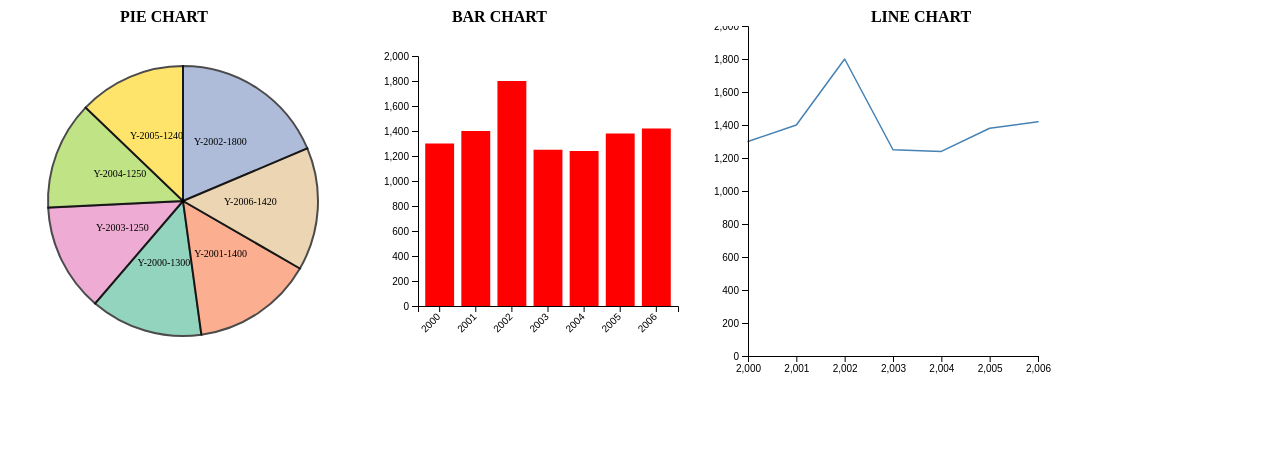
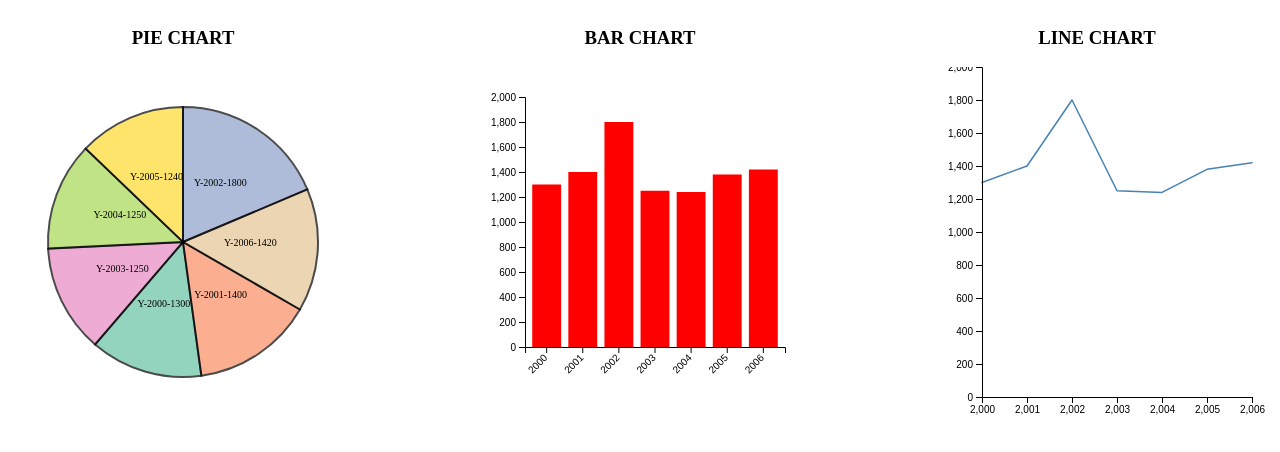
Before and after one commit to kapil2209/D3jsTasks, a plain HTML site: page index/index.html in a window 1280 px wide. Drawn offline with nearby package versions, Linux system fonts and the light colour scheme.

Commit message:
[chart]pagelayout updated

```diff
--- a/index/index.html
+++ b/index/index.html
@@ -1,33 +1,46 @@
 <!DOCTYPE html>
-
-<meta charset="utf-8" />
-
-<script src="https://d3js.org/d3.v4.js"></script>
-<script src="https://d3js.org/d3.v4.min.js"></script>
-<script src="https://d3js.org/d3-scale-chromatic.v1.min.js"></script>
-
-<label style="margin-bottom: 1em; margin-left: 7em"><b>PIE CHART</b></label>
-<label style="margin-bottom: 1em; margin-left: 15em"><b>BAR CHART</b></label>
-<label style="margin-bottom: 1em; margin-left: 20em"><b>LINE CHART</b></label>
-<div id="my_dataviz"></div>
-
-<div>
+<html lang="en">
+  <head>
+    <meta charset="UTF-8" />
+    <meta http-equiv="X-UA-Compatible" content="IE=edge" />
+    <meta name="viewport" content="width=device-width, initial-scale=1.0" />
+    <script src="https://d3js.org/d3.v4.js"></script>
+    <script src="https://d3js.org/d3.v4.min.js"></script>
+    <script src="https://d3js.org/d3-scale-chromatic.v1.min.js"></script>
+    <title>Charts</title>
+  </head>
+  <body>
+    <div style="display: flex; justify-content: space-between">
+      <div style="display: flex; flex-direction: column; align-items: center">
+        <div><h3>PIE CHART</h3></div>
+        <div style="width: 100%" id="pieChart"></div>
+      </div>
+      <div style="display: flex; flex-direction: column; align-items: center">
+        <div><h3>BAR CHART</h3></div>
+        <div style="width: 100%" id="barChart"></div>
+      </div>
+      <div style="display: flex; flex-direction: column; align-items: center">
+        <div><h3>LINE CHART</h3></div>
+        <div style="width: 100%" id="lineChart"></div>
+      </div>
+    </div>
+  </body>
   <script>
-    var width = 350;
+    const width = 350;
     height = 350;
     margin = 40;
 
-    var radius = Math.min(width, height) / 2 - margin;
+    const radius = Math.min(width, height) / 2 - margin;
 
-    var svg = d3
-      .select("#my_dataviz")
+    const svg = d3
+      .select("#pieChart")
       .append("svg")
       .attr("width", width)
       .attr("height", height)
       .append("g")
       .attr("transform", "translate(" + width / 2 + "," + height / 2 + ")");
 
-    var data = {
+    const data = {
       2000: 1300,
       2001: 1400,
       2002: 1800,
@@ -37,16 +50,18 @@
       2006: 1420,
     };
 
-    var color = d3.scaleOrdinal().domain(data).range(d3.schemeSet2);
+    const color = d3.scaleOrdinal().domain(data).range(d3.schemeSet2);
 
-    var pie = d3.pie().value(function (d) {
+    const pie = d3.pie().value(function (d) {
+      console.log("::::d", d);
       return d.value;
     });
-    console.log(pie);
-    var data_ready = pie(d3.entries(data));
+    console.log("::::pie", pie);
+    const data_ready = pie(d3.entries(data));
+    console.log("::::data_ready", data_ready);
     console.log(data_ready);
 
-    var arcGenerator = d3.arc().innerRadius(0).outerRadius(radius);
+    const arcGenerator = d3.arc().innerRadius(0).outerRadius(radius);
 
     svg
       .selectAll("mySlices")
@@ -75,9 +90,6 @@
       .style("text-anchor", "middle")
       .style("font-size", 10);
   </script>
-</div>
-
-<div>
   <script>
     const population = [
       { year: 2000, popularity: 1300 },
@@ -89,21 +101,21 @@
       { year: 2006, popularity: 1420 },
     ];
 
-    var margin = { top: 30, right: 30, bottom: 70, left: 60 },
-      width = 350 - margin.left - margin.right,
-      height = 350 - margin.top - margin.bottom;
+    const margin = { top: 30, right: 30, bottom: 70, left: 60 },
+      barWidth = 350 - margin.left - margin.right,
+      barHeight = 350 - margin.top - margin.bottom;
 
-    var svg = d3
-      .select("#my_dataviz")
+    const barSvg = d3
+      .select("#barChart")
       .append("svg")
-      .attr("width", width + margin.left + margin.right)
-      .attr("height", height + margin.top + margin.bottom)
+      .attr("width", barWidth + margin.left + margin.right)
+      .attr("height", barHeight + margin.top + margin.bottom)
       .append("g")
       .attr("transform", "translate(" + margin.left + "," + margin.top + ")");
 
-    var x = d3
+    const x = d3
       .scaleBand()
-      .range([0, width])
+      .range([0, barWidth])
       .domain(
         population.map(function (d) {
           return d.year;
@@ -111,18 +123,18 @@
       )
       .padding(0.2);
 
-    svg
+    barSvg
       .append("g")
-      .attr("transform", "translate(0," + height + ")")
+      .attr("transform", "translate(0," + barHeight + ")")
       .call(d3.axisBottom(x))
       .selectAll("text")
       .attr("transform", "translate(-10,0)rotate(-45)")
       .style("text-anchor", "end");
 
-    var y = d3.scaleLinear().domain([0, 2000]).range([height, 0]);
-    svg.append("g").call(d3.axisLeft(y));
+    const y = d3.scaleLinear().domain([0, 2000]).range([barHeight, 0]);
+    barSvg.append("g").call(d3.axisLeft(y));
 
-    svg
+    barSvg
       .selectAll("mybar")
       .data(population)
       .enter()
@@ -135,13 +147,10 @@
       })
       .attr("width", x.bandwidth())
       .attr("height", function (d) {
-        return height - y(d.popularity);
+        return barHeight - y(d.popularity);
       })
       .attr("fill", "red");
   </script>
-</div>
-
-<div style="margin-left: 3em">
   <script>
     const populationLine = [
       { year: 2000, popularity: 1300 },
@@ -154,20 +163,21 @@
     ];
 
     const svg1 = d3
-      .select("#my_dataviz")
+      .select("#lineChart")
       .append("svg")
       .attr("height", 350)
       .attr("width", 350);
 
-    const margin = { top: 0, bottom: 20, left: 40, right: 20 };
+    const lineMargin = { top: 0, bottom: 20, left: 60, right: 20 };
     const chart = svg1
       .append("g")
-      .attr("transform", `translate(${margin.left},0)`);
-    const widthline = +svg1.attr("width") - margin.left - margin.right;
-    const heightline = +svg1.attr("height") - margin.top - margin.bottom;
+      .attr("transform", `translate(${lineMargin.left},0)`);
+    const widthline = +svg1.attr("width") - lineMargin.left - lineMargin.right;
+    const heightline =
+      +svg1.attr("height") - lineMargin.top - lineMargin.bottom;
     const grp = chart
       .append("g")
-      .attr("transform", `translate(-${margin.left},-${margin.top})`);
+      .attr("transform", `translate(-${lineMargin.left},-${lineMargin.top})`);
 
     const yScale = d3.scaleLinear().range([heightline, 0]).domain([0, 2000]);
 
@@ -202,4 +212,4 @@
       .attr("transform", `translate(0, 0)`)
       .call(d3.axisLeft(yScale));
   </script>
-</div>
+</html>
```
